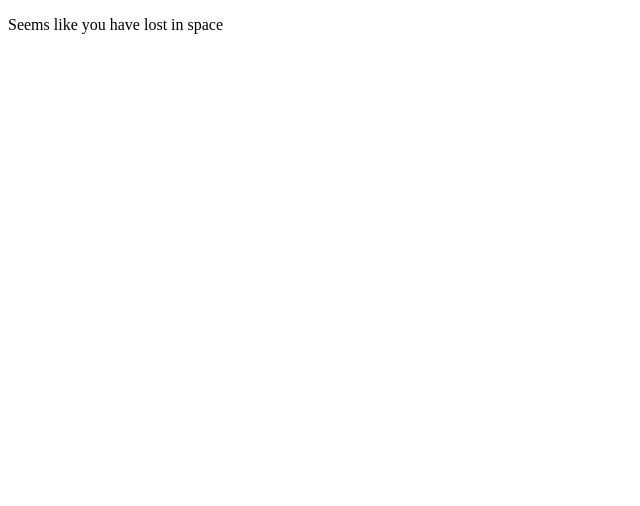
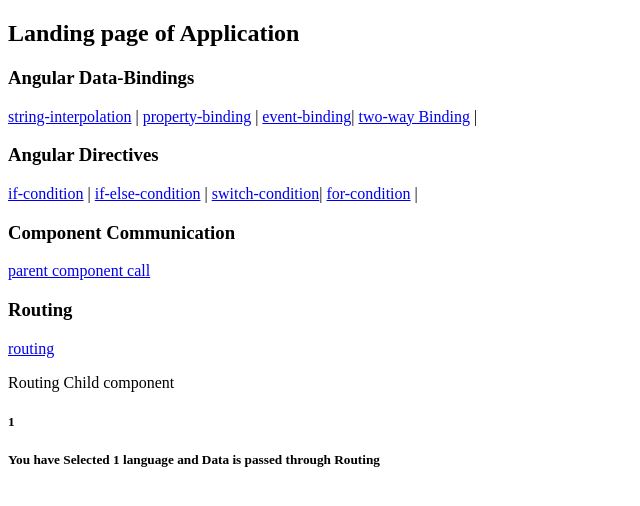
Before and after one commit to hariomgola/angular, an Angular app in the folder learn-ng/: page /routing/1 in a window 1280 px wide. Shown: the top 506 px of the page, without its empty margins (0-640 px from the left). Built offline with nearby package versions, Linux system fonts and the light colour scheme.

Commit message:
Adding Routing

```diff
--- /dev/null
+++ b/learn-ng/src/app/Routing/routing-child.component.ts
@@ -0,0 +1,31 @@
+import { Component, OnInit } from '@angular/core';
+import { ActivatedRoute } from '@angular/router';
+
+@Component({
+  selector: 'app-routing-child',
+  template: `
+    <ng-container>
+      <p>
+        {{ componentHeader }}
+      </p>
+    </ng-container>
+    <ng-container>
+      <h5>
+        {{ language }}
+      </h5>
+      <h5>
+        You have Selected {{ language }} language and Data is passed through
+        Routing
+      </h5>
+    </ng-container>
+  `,
+  styles: [],
+})
+export class RoutingChildComponent implements OnInit {
+  componentHeader = 'Routing Child component';
+  language: string | null = '';
+  constructor(private route: ActivatedRoute) {}
+  ngOnInit() {
+    this.language = this.route.snapshot.paramMap.get('name');
+  }
+}
--- /dev/null
+++ b/learn-ng/src/app/Routing/routing-parent.component.ts
@@ -0,0 +1,32 @@
+import { Component, OnInit } from '@angular/core';
+import { Router } from '@angular/router';
+
+@Component({
+  selector: 'app-routing-parent',
+  template: `
+    <ng-container>
+      <p>
+        {{ componentHeader }}
+      </p>
+    </ng-container>
+    <ng-container>
+      <div *ngFor="let lang of Language">
+        <button (click)="onButtonClick(lang)">{{ lang }}</button>
+      </div>
+    </ng-container>
+  `,
+  styles: [],
+})
+export class RoutingParentComponent implements OnInit {
+  componentHeader = 'Routing Module';
+  Language = ['Java', 'Python', 'JavaScript', 'Angular', 'React'];
+  constructor(private router: Router) {}
+  ngOnInit() {
+    console.clear();
+    console.log('|> Routing data - ', this.Language);
+  }
+  onButtonClick(data: string) {
+    console.log('--->', data);
+    this.router.navigate(['/routing', data]);
+  }
+}
--- a/learn-ng/src/app/app-routing.module.ts
+++ b/learn-ng/src/app/app-routing.module.ts
@@ -16,7 +16,14 @@
 import { EventBindingComponent } from './data-binding/event-binding.component';
 import { TwoWayBindingComponent } from './data-binding/two-way-binding.component';
 import { StringInterpolationComponent } from './data-binding/string-interpolation.component';
+
+// Component communication
 import { ParentCompComponent } from './component-interaction/parent-comp.component';
+import { ChildCompComponent } from './component-interaction/child-comp.component';
+
+// Routing Componet
+import { RoutingParentComponent } from './Routing/routing-parent.component';
+import { RoutingChildComponent } from './Routing/routing-child.component';
 
 const landingPage = [{ path: '', component: LandingPageComponent }];
 const errorPage = [
@@ -64,12 +71,23 @@
     component: ParentCompComponent,
   },
 ];
+const RoutingComponent = [
+  {
+    path: 'routing',
+    component: RoutingParentComponent,
+  },
+  {
+    path: 'routing/:name',
+    component: RoutingChildComponent,
+  },
+];
 
 const routes: Routes = [
   ...landingPage,
   ...propertyBindingRoute,
   ...directivesRoute,
   ...componentInteraction,
+  ...RoutingComponent,
   ...errorPage,
 ];
 
@@ -78,3 +96,20 @@
   exports: [RouterModule],
 })
 export class AppRoutingModule {}
+
+// custom component declaration to pass in app.module.ts for dependencies
+export const ApplicationRoutingModule = [
+  LandingPageComponent,
+  NgIfComponent,
+  NgIfElseComponent,
+  NgSwitchComponent,
+  NgForComponent,
+  PropertyBindingComponent,
+  EventBindingComponent,
+  TwoWayBindingComponent,
+  StringInterpolationComponent,
+  ParentCompComponent,
+  ChildCompComponent,
+  RoutingParentComponent,
+  RoutingChildComponent,
+];
--- a/learn-ng/src/app/app.component.html
+++ b/learn-ng/src/app/app.component.html
@@ -1,2 +1,39 @@
+<ng-container>
+  <div>
+    <h2>Landing page of Application</h2>
+  </div>
+</ng-container>
+<ng-container>
+  <div>
+    <h3>Angular Data-Bindings</h3>
+    <nav>
+      <a routerLink="/string-interpolation">string-interpolation</a> |
+      <a routerLink="/propertyBinding">property-binding</a> |
+      <a routerLink="/eventBinding">event-binding</a>|
+      <a routerLink="/twoway-Binding">two-way Binding</a> |
+    </nav>
+  </div>
+  <div>
+    <h3>Angular Directives</h3>
+    <nav>
+      <a routerLink="/ng-if">if-condition</a> |
+      <a routerLink="/ng-if-else">if-else-condition</a> |
+      <a routerLink="/ng-switch">switch-condition</a>|
+      <a routerLink="/ng-for">for-condition</a> |
+    </nav>
+  </div>
+  <div>
+    <h3>Component Communication</h3>
+    <nav>
+      <a routerLink="/comp-interaction">parent component call</a>
+    </nav>
+  </div>
+  <div>
+    <h3>Routing</h3>
+    <nav>
+      <a routerLink="/routing">routing</a>
+    </nav>
+  </div>
+</ng-container>
 <!-- Router outlet to show routing -->
 <router-outlet></router-outlet>
--- a/learn-ng/src/app/landing-page/landing-page.component.html
+++ b/learn-ng/src/app/landing-page/landing-page.component.html
@@ -1 +1,6 @@
-<p>landing-page works!</p>
+<!-- <ng-container>
+  <div>
+    <h2>Landing page of Application</h2>
+  </div>
+</ng-container>
+<router-outlet></router-outlet> -->
--- a/learn-ng/src/index.html
+++ b/learn-ng/src/index.html
@@ -1,11 +1,11 @@
-<!doctype html>
+<!DOCTYPE html>
 <html lang="en">
   <head>
-  <meta charset="utf-8">
+    <meta charset="utf-8" />
     <title>LearnNg</title>
-  <base href="/">
-  <meta name="viewport" content="width=device-width, initial-scale=1">
-  <link rel="icon" type="image/x-icon" href="favicon.ico">
+    <base href="/" />
+    <meta name="viewport" content="width=device-width, initial-scale=1" />
+    <link rel="icon" type="image/x-icon" href="favicon.ico" />
   </head>
   <body>
     <app-root></app-root>
```
Also changed, not shown: learn-ng/src/app/app.module.ts (+5 -16 lines), 2 other files (tests, documents, lock files or other folders). Lines whose indentation alone changed are shown as unchanged.
